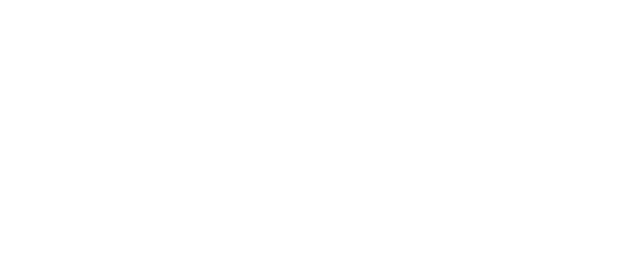
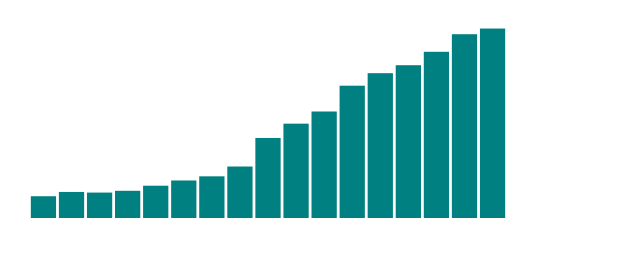
Before and after one commit to csessig86/intro-to-d3-nicar-19, a plain HTML site: page 03-leveling-up-with-d3/final-charts/05-iowa-renewable-energy.html in a window 1280 px wide. Shown: the whole page, without its empty margins (0-640 px from the left). Drawn offline with Linux system fonts and the light colour scheme.

Commit message:
iowa renewable chart

```diff
--- a/03-leveling-up-with-d3/final-charts/05-iowa-renewable-energy.html
+++ b/03-leveling-up-with-d3/final-charts/05-iowa-renewable-energy.html
@@ -8,11 +8,63 @@
     <body>
         <script type="text/javascript">
 
-            var data;
-            data = d3.csv('../iowa-electricity.csv').then(
-                function(readdata) { return readdata; }
-            );
-            console.log(data)
+            function transformData(data) {
+                return data.map(
+                    function (row) {
+                        return {
+                            year: row.year.substring(0,4),
+                            source: row.source,
+                            megawatts: +row.net_generation,
+                        }
+                    }
+                )
+            }
+
+            function makeChart(rawData) {
+
+                var chartMargin = {top: 10, right: 10, bottom: 10, left: 10};
+                var chartWidth = 500;
+                var chartHeight = 200;
+
+                var container = d3.select('body')
+                    .append('svg')
+                        .attr('id', 'container')
+                        .attr('width', chartWidth + chartMargin.left + chartMargin.right)
+                        .attr('height', chartHeight + chartMargin.top + chartMargin.bottom);
+
+                var canvas = container.append('g')
+                        .attr('id', 'canvas')
+                        .attr('transform', 'translate(' + chartMargin.left + ',' + chartMargin.top + ')');
+
+                var data = transformData(rawData);
+                var renewableData = data.filter(function(d) { return d.source == 'Renewables'});
+
+                var xScale = d3.scaleBand()
+                    .domain(data.map(function(d) { return d.year }))
+                    .range([chartMargin.left, chartWidth - chartMargin.right])
+                    .padding(0.1);
+
+                var yScale = d3.scaleLinear()
+                    .domain(d3.extent(renewableData, function(d) { return d.megawatts })).nice()
+                    .range([chartHeight - chartMargin.bottom, chartMargin.top]);
+
+                var bars = canvas.append('g')
+                        .attr('id', 'bars')
+                    .selectAll("rect")
+                    .data(renewableData)
+                    .enter()
+                    .append("rect")
+                        .style("fill", "teal")
+                        .attr("x", function(d) { return xScale(d.year); })
+                        .attr("y", function(d) { return yScale(d.megawatts); })
+                        .attr("height", function(d) { return chartHeight - yScale(d.megawatts); })
+                        .attr("width", xScale.bandwidth())
+                        .attr("data-year", function(d) { return d.year })
+                        .attr("data-megawatts", function(d) { return d.megawatts })
+
+            }
+
+            d3.csv('../iowa-electricity.csv').then(makeChart);
 
         </script>
     </body>
```
